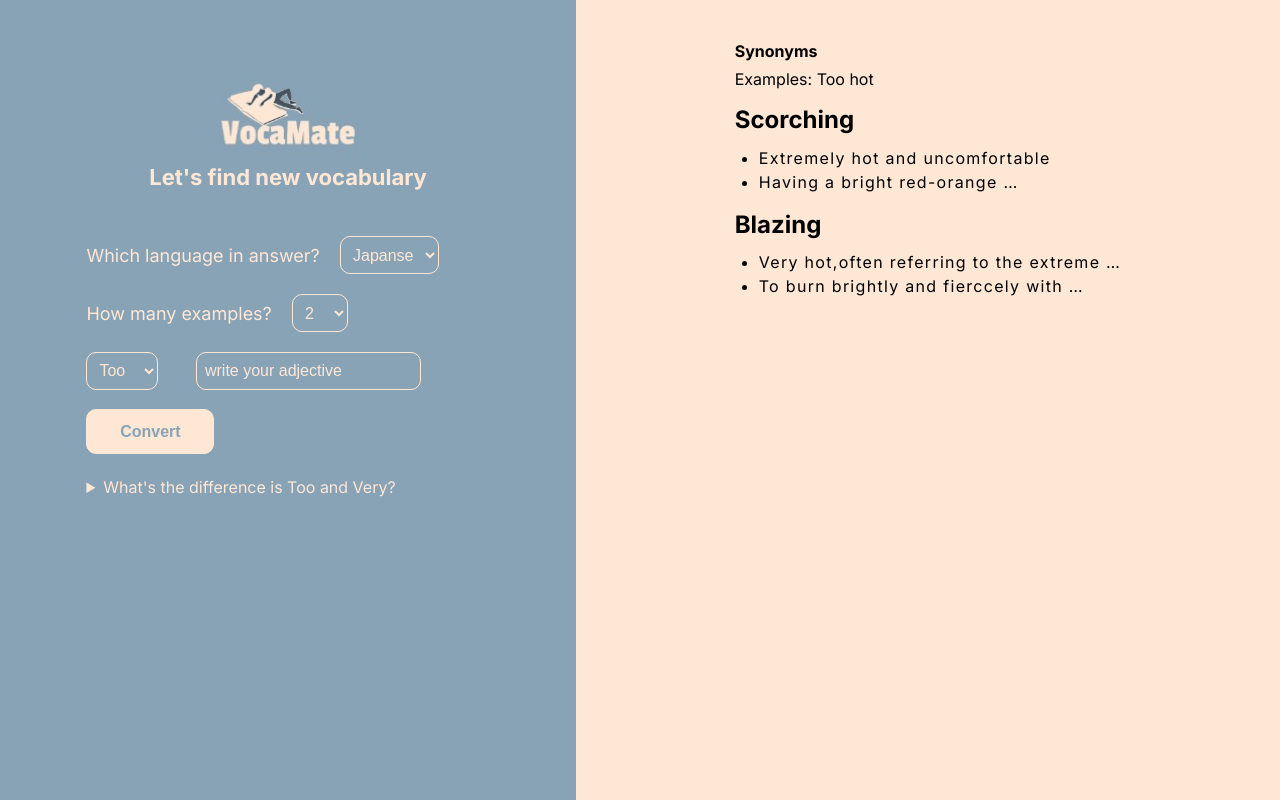
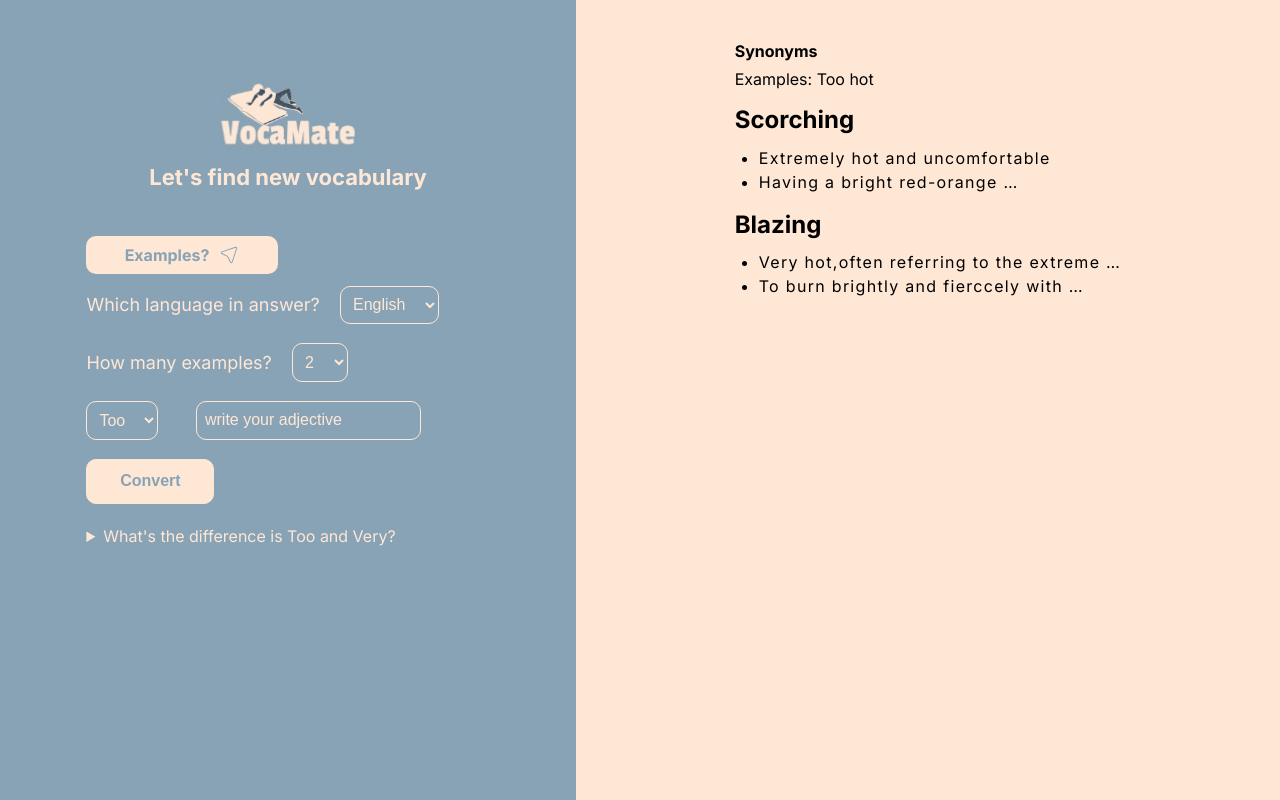
Before and after one commit to ha-nakamura112/search_syn, a Next.js app: page / in a window 1280 px wide. Built offline with nearby package versions, Linux system fonts and the light colour scheme.

Commit message:
style fixed

```diff
--- a/package.json
+++ b/package.json
@@ -20,6 +20,7 @@
     "nodemon": "^2.0.22",
     "openai": "^3.1.0",
     "react": "18.2.0",
-    "react-dom": "18.2.0"
+    "react-dom": "18.2.0",
+    "react-icons": "^4.8.0"
   }
 }
--- a/public/data/info.json
+++ b/public/data/info.json
@@ -1,7 +1,7 @@
 {
   "languages":[
+    "English",
     "Japanse",
-    "English",
     "Spanish",
     "Chinese",
     "Korean",
--- a/src/pages/index.js
+++ b/src/pages/index.js
@@ -1,6 +1,7 @@
-import React, { useEffect, useState } from 'react';
+import React, { useEffect, useRef, useState } from 'react';
 import style from "../styles/Home.module.css";
 import Image from 'next/image';
+import { CiLocationArrow1 } from 'react-icons/ci';
 
 
 export async function getServerSideProps({ req }) {
@@ -28,6 +29,7 @@ const fetchDatas = async ( server ) => {
 };
 
 function Home({ server }) {
+  const myRef = useRef(null);
 
   const [ number, setNumber ] = useState('');
   const [ language, setLanguage ] = useState('');
@@ -48,6 +50,12 @@ function Home({ server }) {
     }
     gettingData();
   },[]);
+
+  const scrollToRef = () => window.scrollTo({
+    top: myRef.current.offsetTop,
+    behavior: "smooth"
+  })
+
 
   const runPrompt = async (e) => {
     e.preventDefault();
@@ -104,6 +112,9 @@ function Home({ server }) {
       />
         <p>Let&apos;s find new vocabulary</p>
         <form onSubmit={(e)=>runPrompt(e)} className={ style.formClass }>
+            <div onClick={scrollToRef}>Examples?
+              <CiLocationArrow1 className={ style.examp__icon }/>
+            </div>
             <div>
               <label htmlFor='language'>
                 Which language in answer?
@@ -156,7 +167,7 @@ function Home({ server }) {
             </details>
         </form>
       </figure>
-      <div className={ style.mainClass }>
+      <div ref={myRef} className={ style.mainClass }>
 
         <div className={ style.synonyms }>
         { parsedResponse ? (
--- a/src/styles/Home.module.css
+++ b/src/styles/Home.module.css
@@ -36,16 +36,35 @@
     color: var(--color-icon-text);
   }
 
-  .formClass label {
-    font-size: 14px;
+  .examp__icon {
+    font-size: 22px;
   }
 
   .formClass > div {
     display: flex;
   }
 
-  .formClass > div:first-child,
-  .formClass > div:nth-child(2){
+  .formClass > div:first-child {
+    font-size: 16px;
+    font-weight: 700;
+    background-color: var(--color-icon-text);
+    color: var(--color-blue-icon);
+    padding: 2%;
+    border-radius: 10px;
+    width: 15vw;
+    text-align: center;
+    align-items: center;
+    justify-content: center;
+    column-gap: 5%;
+  }
+
+  .formClass label {
+    font-size: 14px;
+  }
+
+
+  .formClass > div:nth-child(2),
+  .formClass > div:nth-child(3){
     column-gap: 5%;
     padding-bottom: 2%;
     align-items: center;
@@ -99,6 +118,7 @@
     width: 20vw;
   }
 
+  .formClass > div:first-child:hover ,
   .formClass select:hover,
   .formClass button:hover {
     transition: .3s;
```
Also changed, not shown: 1 other file (tests, documents, lock files or other folders).
